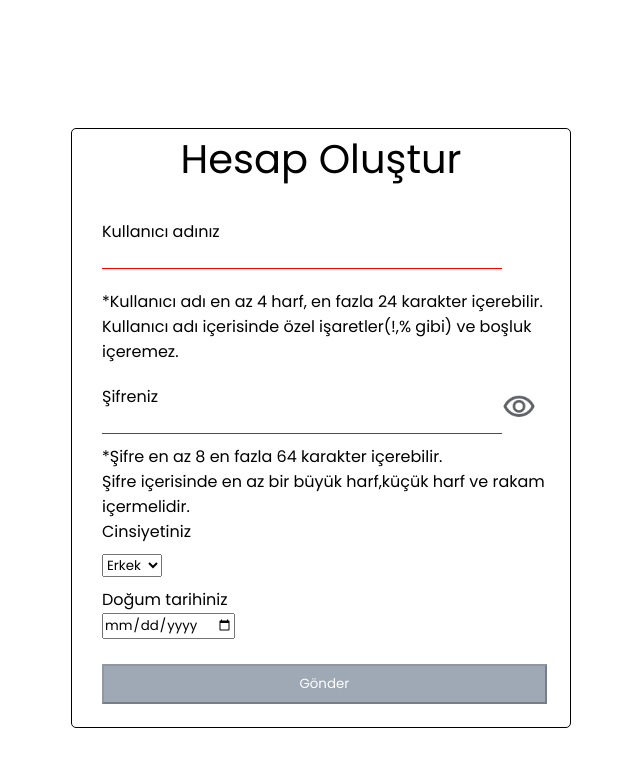
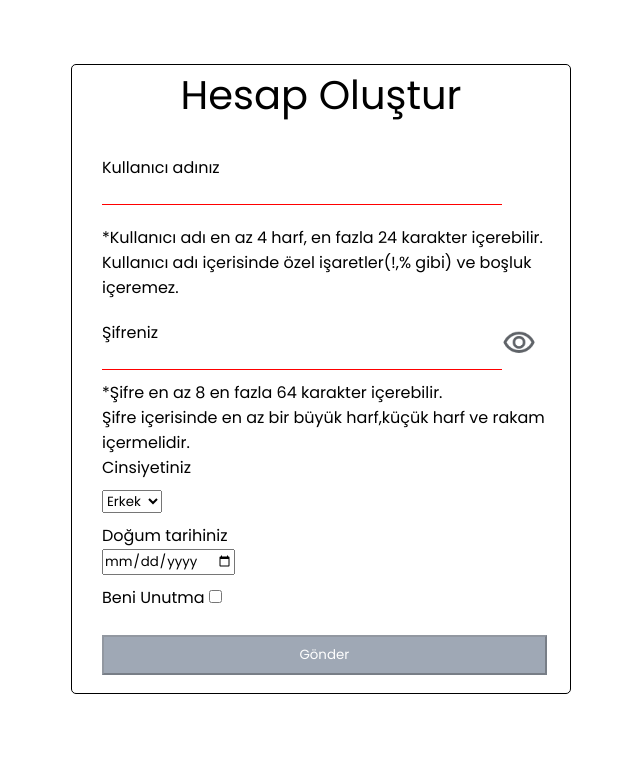
Before and after one commit to guneyhan221/mail-project, a Flask app: page /create-account in a window 1280 px wide. Shown: the top 767 px of the page, without its empty margins (319-959 px from the left). Run offline with Flask 3, Linux system fonts and the light colour scheme.

Commit message:
beni unutma fiziksel olarak eklendi

```diff
--- a/static/css/createaccount.css
+++ b/static/css/createaccount.css
@@ -20,12 +20,12 @@ a{
 body{
     display: flex;
     justify-content: center;
-    margin-top: 10%;
+    margin-top: 5%;
 }
 
 .container{
     width:500px;
-    height:600px;
+    height:630px;
     border-radius: 5px;
     border:1px solid black;
     position: relative;
@@ -94,6 +94,11 @@ body{
     margin-top: 10px;
 }
 
+.dontforgetme-input{
+    margin-left: 30px;
+    margin-top: 10px;
+}
+
 .submit-button{
     margin-left: 30px;
 }
--- a/static/js/script.js
+++ b/static/js/script.js
@@ -73,6 +73,6 @@ document.addEventListener("DOMContentLoaded",()=>{
         return birthDateInput.value==null;
     }
 
-    birthDateInput.addEventListener("input",console.log(birthDateInput.value))
+    birthDateInput.addEventListener("input",console.log(birthDateInput.value));
 
 });
--- a/templates/createaccount.html
+++ b/templates/createaccount.html
@@ -41,6 +41,11 @@
                 <label for="birth-date">Doğum tarihiniz</label> <br>
                 <input type="date" name="birth-date" id="birth-date" required>
             </div>
+
+            <div class="dontforgetme-input">
+                <label for="dontforgetme">Beni Unutma</label>
+                <input type="checkbox" name="dontforgetme" id="dontforgetme">
+            </div>
             <br>
             <div class="submit-button"><button type="submit" id="submit-button">Gönder</button></div>
         </div>
```
